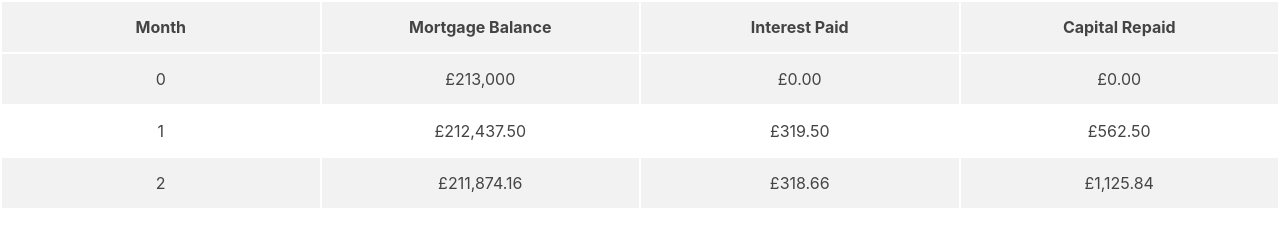
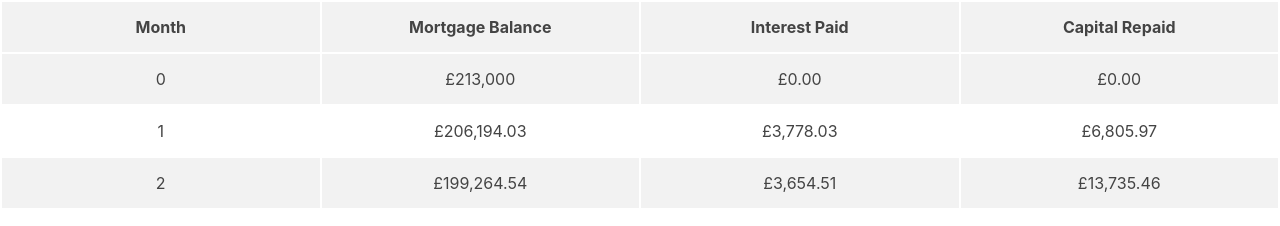
Before and after one commit to pateldhwani01/mortgage-payment-calculator, a React (Create React App) app: page / in a window 1280 px wide. Shown: the part 574-800 px from the top of the page. Built offline with nearby package versions, Linux system fonts and the light colour scheme.

Commit message:
Changed the system to display yearly figures.

```diff
--- a/src/components/PaymentTable.js
+++ b/src/components/PaymentTable.js
@@ -9,6 +9,8 @@ export class PaymentTable extends React.Component {
 		let outstandingBalance = this.props.amountToBorrow;
 		let interestPaid = 0;
 		let capitalRepaid = 0;
+		let year = 0;
+		let yearInterestPaid = 0;
 
 		for(let i = 1; i <= this.props.mortgageTerm * 12; i++) {
 
@@ -17,14 +19,22 @@ export class PaymentTable extends React.Component {
 			outstandingBalance = outstandingBalance - (this.props.monthlyPayment - interestPaid);
 			capitalRepaid = capitalRepaid + (this.props.monthlyPayment - interestPaid);
 
-			paymentMonthsArr.push(
-				<tr key={month}>
-					<td>{month}</td>
-					<td>£{this.props.numberWithCommas(outstandingBalance.toFixed(2))}</td>
-					<td>£{this.props.numberWithCommas(interestPaid.toFixed(2))}</td>
-					<td>£{this.props.numberWithCommas(capitalRepaid.toFixed(2))}</td>
-				</tr>
-			);
+			yearInterestPaid = yearInterestPaid + interestPaid;
+
+			if (i % 12 == 0) {
+				year++;
+				paymentMonthsArr.push(
+					<tr key={year}>
+						<td>{year}</td>
+						<td>£{this.props.numberWithCommas(outstandingBalance.toFixed(2))}</td>
+						<td>£{this.props.numberWithCommas(yearInterestPaid.toFixed(2))}</td>
+						<td>£{this.props.numberWithCommas(capitalRepaid.toFixed(2))}</td>
+					</tr>
+				);
+				yearInterestPaid = 0;
+			}
+
+
 		}
 
 		return (
```
